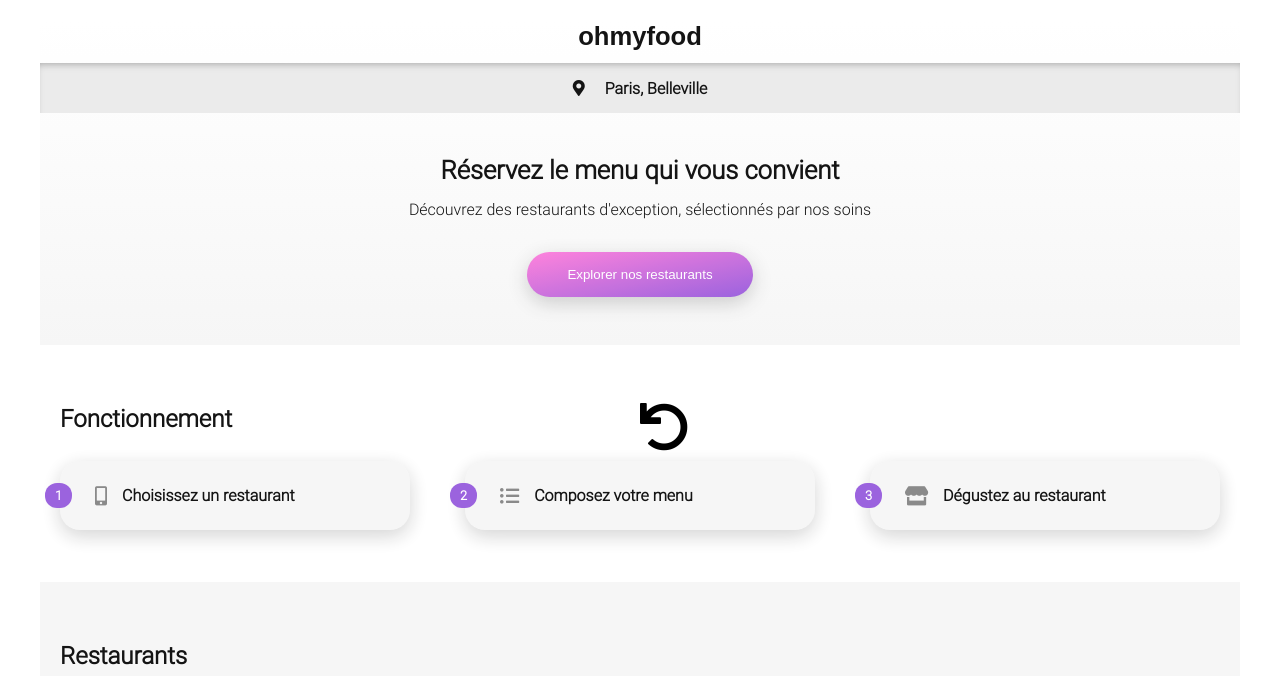
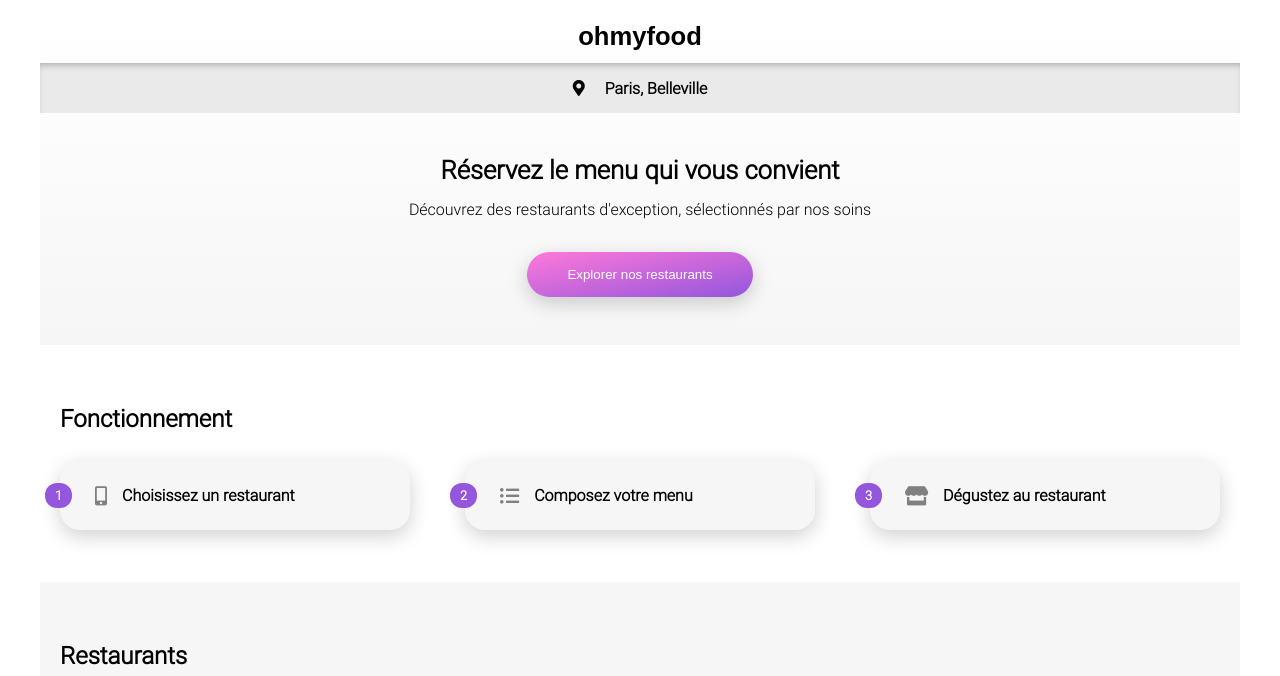
Before and after one commit to mikafrdev/MikaelDelpont_3_21092021, a website: page index.html in a window 1280 px wide. Shown: the top 676 px of the page. Drawn offline with Linux system fonts and the light colour scheme; a web font is replaced by a local one.

Commit message:
Animations HP

```diff
--- a/index.html
+++ b/index.html
@@ -15,11 +15,11 @@
 </head>
 <body>
 
-    <div class="loader">
-        <i class="fas fa-undo"></i>
+    <div class="container--loader">
+        <span class="loader"></span>
     </div>
 
-    <div class="main">
+    <div class="main loader--main">
 
         <header>
 
--- a/scss/layout/_container.scss
+++ b/scss/layout/_container.scss
@@ -1,5 +1,4 @@
 .main {
-    opacity: 0;
     max-width: 1200px;
     margin: 0 auto;
 }
--- a/scss/utils/_animations.scss
+++ b/scss/utils/_animations.scss
@@ -1,55 +1,107 @@
-$timing-spinner: 3s;
-$delay-display: 3s;
-$timing-display: 3s;
+/* ANIMATIONS HP */
+
+$timing-spin: 2s;
+$delay-display: 2s;
+$timing-display: 1s;
+
+.container--loader {
+    position: absolute;
+    top: 50%; left: 50%;
+    width: 50px;
+    height: 50px;
+}
+
+.loader--main {
+    opacity: 0;
+    animation: display-container $delay-display $timing-display linear forwards;
+}
 
 .loader {
-    position: absolute;
-    top: 50%;
-    left: 50%;
-    font-size: xxx-large;
-    //animation: loading-spinner $timing-spinner cubic-bezier(0, 1, 0, 1) forwards;
-    animation: loading-spinner $timing-spinner ease-in-out both;
-    //animation: loading-spinner $timing-spinner cubic-bezier(0, 1, 0, 1) forwards;
+    position: relative;
+    display: inline-block;
+    width: 50px;
+    height: 50px;
+    border-radius: 50px;
+    border: 6px solid rgba(147, 86, 220, 0.4);
 }
 
-.main {
-    animation: display-container $delay-display $timing-display forwards;
+.loader {
+    opacity: 0;
+    content: "";
+    position: absolute;
+    width: 50px;
+    height: 50px;
+    border-radius: 50px;
+    border: 6px solid transparent;
+    border-top-color: $bg-primary;
+    border-bottom-color: $bg-primary;
+    animation: loading-spin $timing-spin linear forwards;
 }
 
-@keyframes loading-spinner {
+.loader:after {
+    content: "";
+    position: absolute;
+    top: 5px; left: 5px; right: 5px; bottom: 5px;
+    border-radius: 50px;
+    border: 6px solid transparent;
+    border-top-color: $bg-secondary;
+    border-bottom-color: $bg-secondary;
+    opacity: .6;
+    animation: loading-spin $timing-spin linear forwards;
+}
+
+@keyframes loading-spin {
     0% {
         transform: rotate(0);
     }
+    50% {
+        opacity: 1;
+    }
     100% {
-        transform: rotate(-3turn);
-        pacity: 0;
-
+        transform: rotate(2turn);
+        opacity: 0;
     }
 }
-/*
-@keyframes loading-spinner {
+
+@keyframes loading-spinreverse {
     0% {
         transform: rotate(0);
     }
-    17% {
-        transform: rotate(-0.1turn);
-    }
-    24% {
-        transform: rotate(-0.3turn);
-    }
-    46% {
-
-        animation-timing-function: cubic-bezier(.25,0.25,1);
+    50% {
+        opacity: 1;
     }
     100% {
-        transform: rotate(-1turn);
+        transform: rotate(1turn);
         opacity: 0;
-        animation: display-container $prog-display;
     }
-}*/
+}
 
-@keyframes display-container {
+@-webkit-keyframes display-container {
+    0% {
+        opacity: 0;
+        transform: translateY(50%);
+    }
     100% {
+        transform: translateY(0);
         opacity: 1;
     }
 }
+
+/* ANIMATIONS PLATS */
+.plat {
+    opacity: 0;
+    animation: displayed 3s linear forwards;
+}
+
+@keyframes displayed {
+    0% {
+        transform: translateY(20%);
+    }
+    50% {
+        opacity: 1;
+    }
+    100% {
+        transform: rotate(1turn);
+        opacity: 0;
+    }
+}
```
Also changed, not shown: css/style.min.css, 1 other file.
